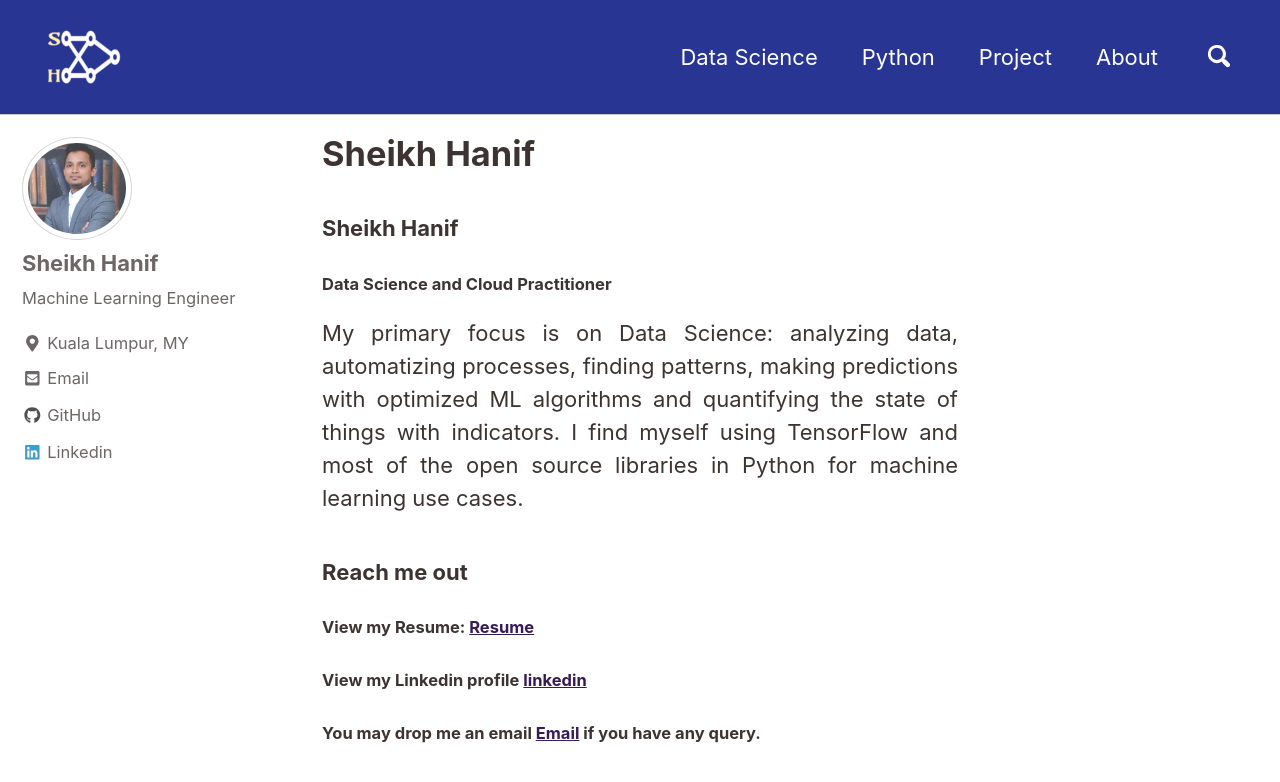
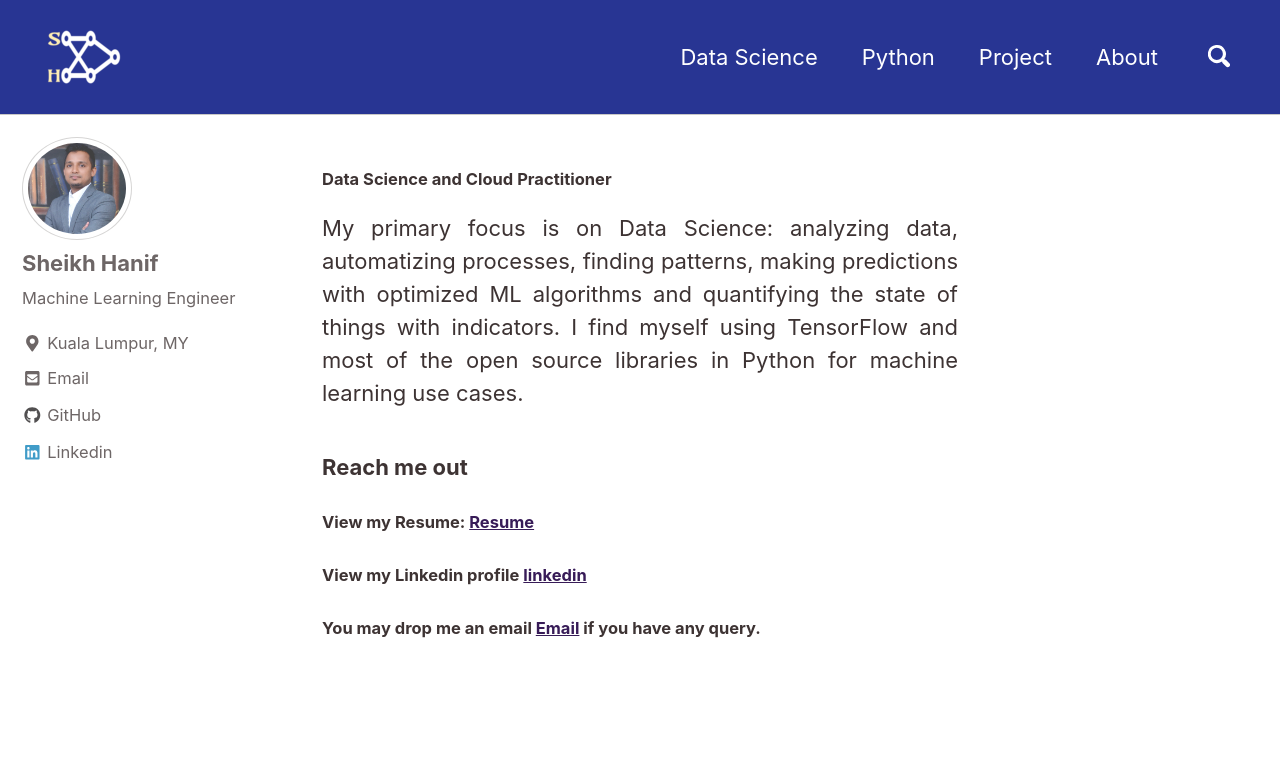
Before and after one commit to sheikhhanif/sheikhhanif.github.io, a Jekyll site: the page built from _pages/about.md, in a window 1280 px wide and 900 px high. Shown: the top 782 px of the window. Built offline with Jekyll 4.4.1, drawn with Linux system fonts in a browser that asks for light colours; cached includes are drawn as plain includes; nearby versions of some CDN libraries; comment, search, counter and statistics services are not loaded; our own code applies the rules of GitHub Pages for plain Markdown files.

Commit message:
Update about.md

```diff
--- a/_pages/about.md
+++ b/_pages/about.md
@@ -3,7 +3,6 @@ layout: archive
 author_profile: true
 permalink: /about/
 ---
-### Sheikh Hanif
 #### Data Science and Cloud Practitioner
 
 My primary focus is on Data Science: analyzing data, automatizing processes, finding patterns, making predictions with optimized ML algorithms and quantifying the state of things with indicators. I find myself using TensorFlow and most of the open source libraries in Python for machine learning use cases.
```
